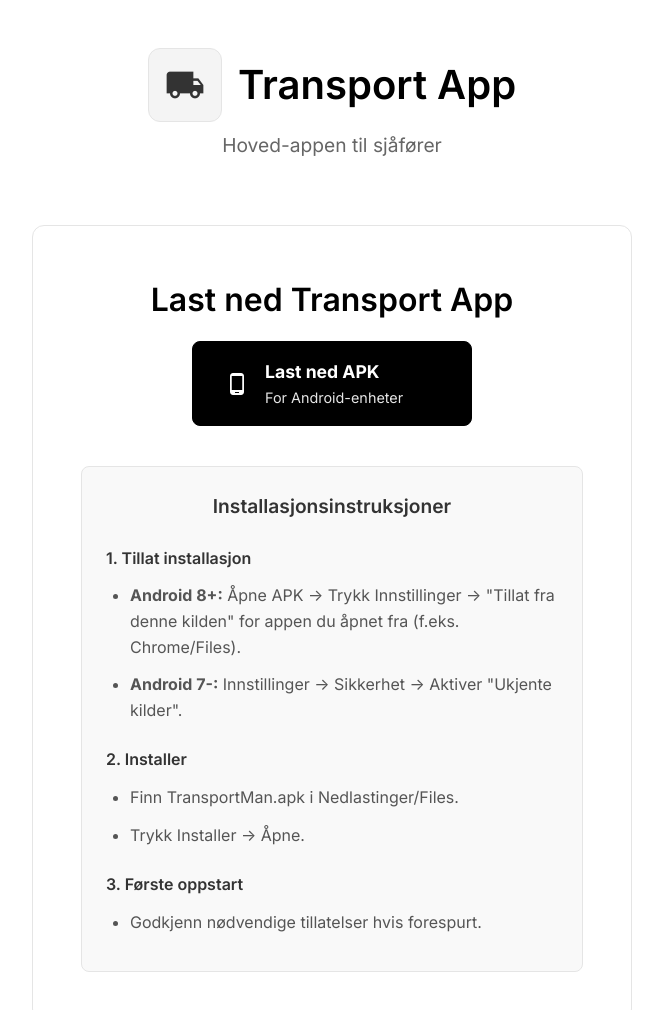
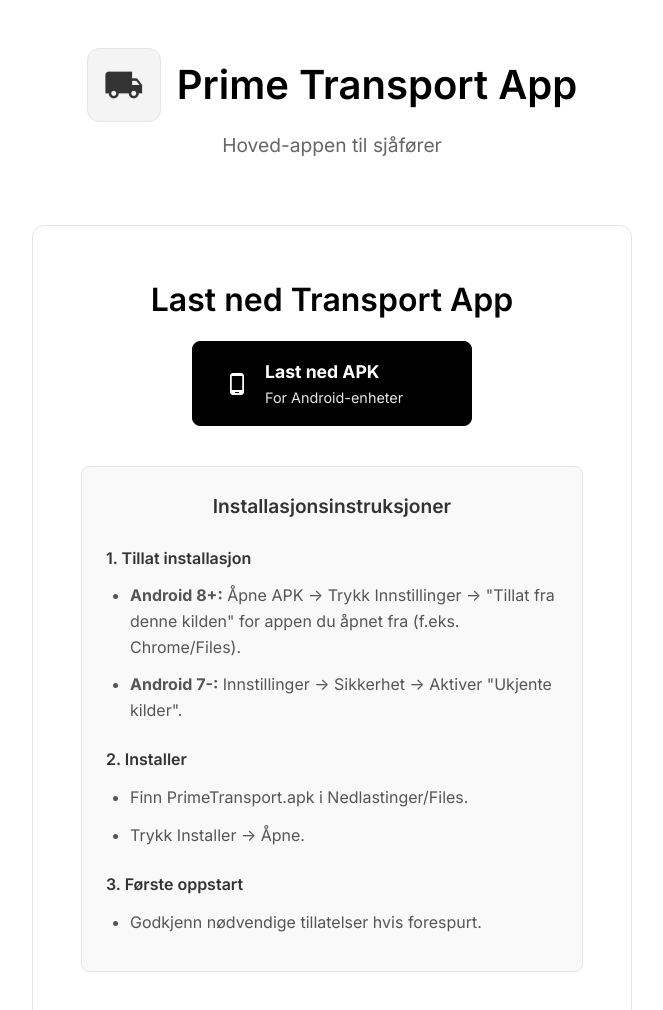
Before and after one commit to Prime-Cargo/TransportTablerDist, a website: page index.html in a window 1280 px wide. Shown: the top 1010 px of the page, without its empty margins (308-971 px from the left). Drawn offline with Linux system fonts and the light colour scheme.

Commit message:
Update app name and download instructions in index.html
- Change app title from "Transport App" to "Prime Transport App"
- Update download link to point to the new PrimeTransport.apk
- Revise installation instructions to reflect the new APK name

```diff
--- a/index.html
+++ b/index.html
@@ -18,7 +18,7 @@
                 <div class="logo-icon">
                     <span class="material-icons">local_shipping</span>
                 </div>
-                <h1>Transport App</h1>
+                <h1>Prime Transport App</h1>
             </div>
             <p class="tagline">Hoved-appen til sjåfører</p>
         </header>
@@ -28,7 +28,7 @@
                 <h2>Last ned Transport App</h2>
 
                 <div class="download-buttons">
-                    <a href="https://github.com/Prime-Cargo/TransportTablerDist/releases/latest/download/TransportMan.apk" class="download-btn primary" download="TransportMan.apk" type="application/vnd.android.package-archive">
+                    <a href="https://github.com/Prime-Cargo/TransportTablerDist/releases/download/v1.0.0/PrimeTransport.apk" class="download-btn primary" download="TransportMan.apk" type="application/vnd.android.package-archive">
                         <span class="btn-icon">
                             <span class="material-icons">phone_android</span>
                         </span>
@@ -50,7 +50,7 @@
 
                     <h4>2. Installer</h4>
                     <ul>
-                        <li>Finn TransportMan.apk i Nedlastinger/Files.</li>
+                        <li>Finn PrimeTransport.apk i Nedlastinger/Files.</li>
                         <li>Trykk Installer → Åpne.</li>
                     </ul>
 
```
